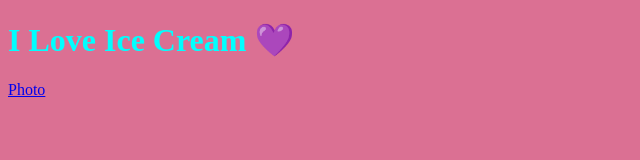
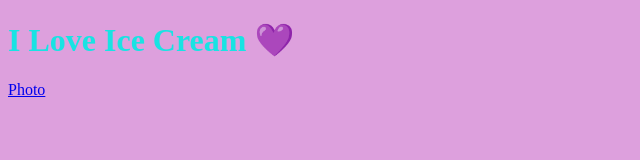
Before and after one commit to Mary-7777/Croissant, a plain HTML site: page index.html in a window 1280 px wide. Shown: the whole page, without its empty margins (0-640 px from the left). Drawn offline with Linux system fonts and the light colour scheme.

Commit message:
added css styles

```diff
--- a/css/style.css
+++ b/css/style.css
@@ -1,7 +1,8 @@
 body {
-  background-color: palevioletred;
+  background-color: plum;
 }
 
 h1 {
-  color: aqua;
+  color: rgb(24, 227, 227);
+  text-align: left;
 }
--- a/index.html
+++ b/index.html
@@ -5,9 +5,9 @@
     <meta charset="UTF-8">
     <meta http-equiv="X-UA-Compatible" content="IE=edge">
     <meta name="viewport" content="width=device-width, initial-scale=1.0">
-    <link rel="stylesheet" href="/css/style.css" />
 
     <title>Homepage</title>
+    <link rel="stylesheet" href="css/style.css" />
 </head>
 
 <body>
```
Also changed, not shown: photo.html (+1 -1 lines).
